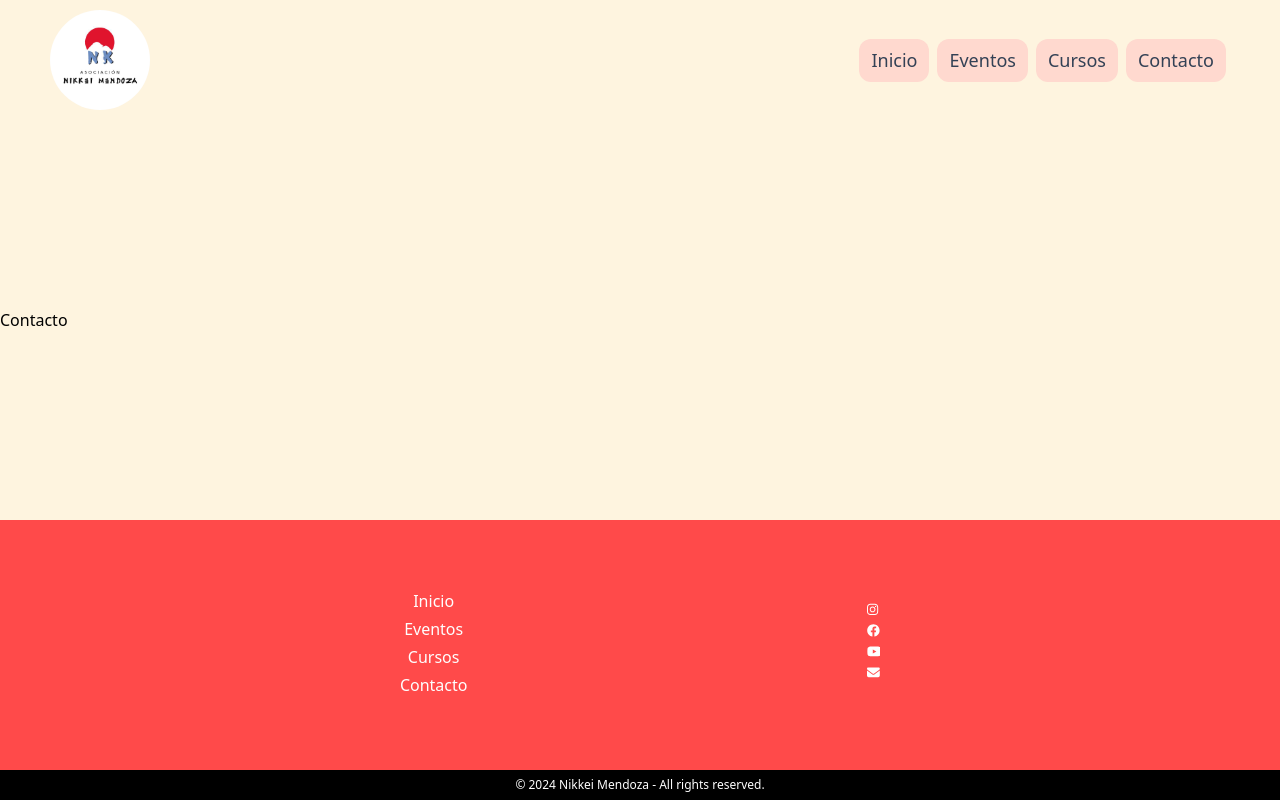
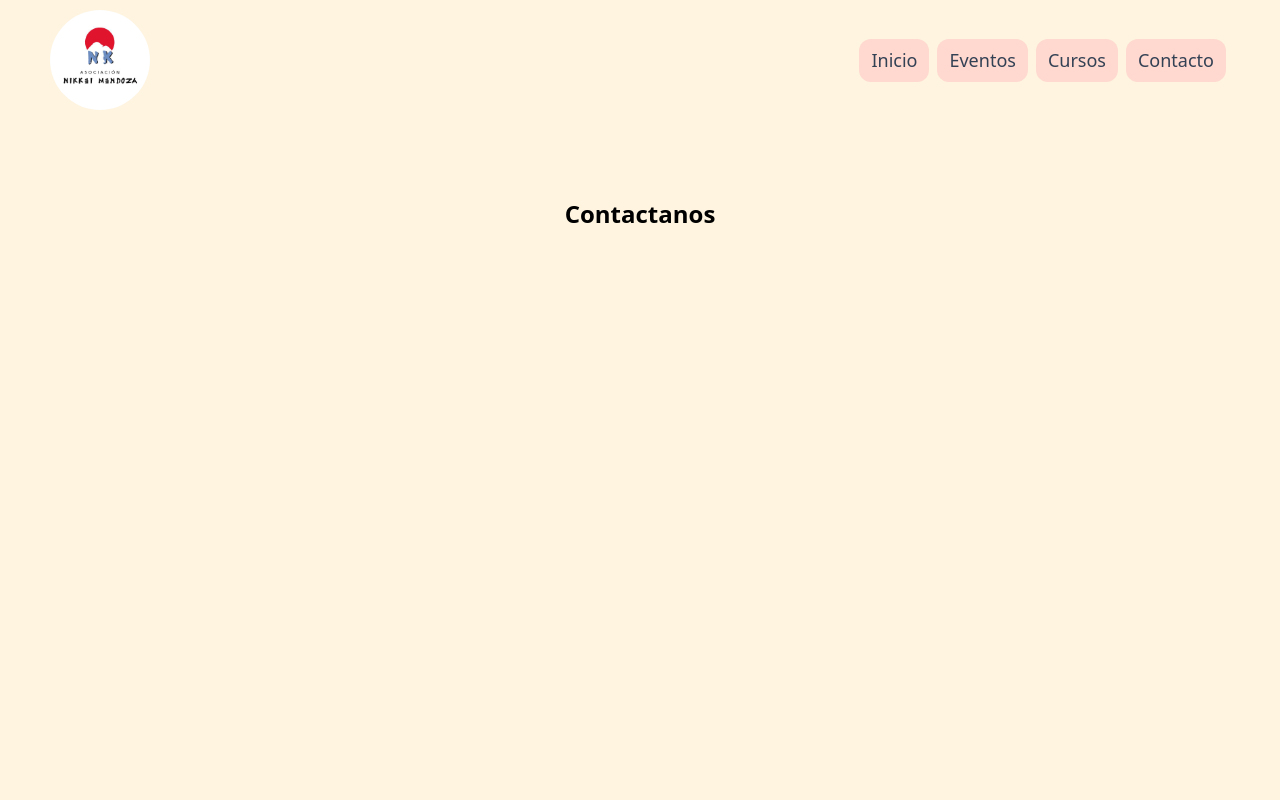
Before and after one commit to LiliaG-hiramatsu/nikkeimendoza, a React (Vite) app: page /contacto in a window 1280 px wide. Shown: the top 800 px of the page. Built offline with nearby package versions, Linux system fonts and the light colour scheme.

Commit message:
correcciones

```diff
--- a/src/components/Footer.jsx
+++ b/src/components/Footer.jsx
@@ -28,22 +28,20 @@ export default function Footer() {
                     <ul className="list-none py-4"
                     >
                         <li>
-                            <a href="#">
+                            <a href="https://www.instagram.com/nikkeimendoza" rel="noreferrer" target="_blank">
                                 <svg
                                 xmlns="http://www.w3.org/2000/svg"
-                                height="0.8em"
                                 viewBox="0 0 448 512"
-                                className="fill-[#fefefe] mb-2 hover:fill-black"
-                                >
+                                className="fill-[#fefefe] mb-2 hover:fill-black">
                                 <path d="M224.1 141c-63.6 0-114.9 51.3-114.9 114.9s51.3 114.9 114.9 114.9S339 319.5 339 255.9 287.7 141 224.1 141zm0 189.6c-41.1 0-74.7-33.5-74.7-74.7s33.5-74.7 74.7-74.7 74.7 33.5 74.7 74.7-33.6 74.7-74.7 74.7zm146.4-194.3c0 14.9-12 26.8-26.8 26.8-14.9 0-26.8-12-26.8-26.8s12-26.8 26.8-26.8 26.8 12 26.8 26.8zm76.1 27.2c-1.7-35.9-9.9-67.7-36.2-93.9-26.2-26.2-58-34.4-93.9-36.2-37-2.1-147.9-2.1-184.9 0-35.8 1.7-67.6 9.9-93.9 36.1s-34.4 58-36.2 93.9c-2.1 37-2.1 147.9 0 184.9 1.7 35.9 9.9 67.7 36.2 93.9s58 34.4 93.9 36.2c37 2.1 147.9 2.1 184.9 0 35.9-1.7 67.7-9.9 93.9-36.2 26.2-26.2 34.4-58 36.2-93.9 2.1-37 2.1-147.8 0-184.8zM398.8 388c-7.8 19.6-22.9 34.7-42.6 42.6-29.5 11.7-99.5 9-132.1 9s-102.7 2.6-132.1-9c-19.6-7.8-34.7-22.9-42.6-42.6-11.7-29.5-9-99.5-9-132.1s-2.6-102.7 9-132.1c7.8-19.6 22.9-34.7 42.6-42.6 29.5-11.7 99.5-9 132.1-9s102.7-2.6 132.1 9c19.6 7.8 34.7 22.9 42.6 42.6 11.7 29.5 9 99.5 9 132.1s2.7 102.7-9 132.1z"/>
                                 </svg>
                             </a>
                         </li>
                         <li>
-                            <a href="#">
+                            <a href="https://www.facebook.com/nikkeimendoza" rel="noreferrer" target="_blank">
                                 <svg
                                 xmlns="http://www.w3.org/2000/svg"
-                                height="0.8em"
+                                height="1.3em"
                                 viewBox="0 0 512 512"
                                 className="fill-[#fefefe] mb-2 hover:fill-black"
                                 >
@@ -52,26 +50,14 @@ export default function Footer() {
                             </a>
                         </li>
                         <li>
-                            <a href="#">
+                            <a href="https://www.youtube.com/@nikkeimendoza2018" rel="noreferrer" target="_blank">
                                 <svg
                                 xmlns="http://www.w3.org/2000/svg"
-                                height="0.8em"
+                                height="1.3em"
                                 viewBox="0 0 512 512"
                                 className="fill-[#fefefe] mb-2 hover:fill-black"
                                 >
                                 <path d="M549.7 124.1c-6.3-23.7-24.8-42.3-48.3-48.6C458.8 64 288 64 288 64S117.2 64 74.6 75.5c-23.5 6.3-42 24.9-48.3 48.6-11.4 42.9-11.4 132.3-11.4 132.3s0 89.4 11.4 132.3c6.3 23.7 24.8 41.5 48.3 47.8C117.2 448 288 448 288 448s170.8 0 213.4-11.5c23.5-6.3 42-24.2 48.3-47.8 11.4-42.9 11.4-132.3 11.4-132.3s0-89.4-11.4-132.3zm-317.5 213.5V175.2l142.7 81.2-142.7 81.2z"/>
-                                </svg>
-                            </a>
-                        </li>
-                        <li>
-                            <a href="#">
-                                <svg
-                                xmlns="http://www.w3.org/2000/svg"
-                                height="0.8em"
-                                viewBox="0 0 512 512"
-                                className="fill-[#fefefe] mb-2 hover:fill-black"
-                                >
-                                <path d="M48 64C21.5 64 0 85.5 0 112c0 15.1 7.1 29.3 19.2 38.4L236.8 313.6c11.4 8.5 27 8.5 38.4 0L492.8 150.4c12.1-9.1 19.2-23.3 19.2-38.4c0-26.5-21.5-48-48-48H48zM0 176V384c0 35.3 28.7 64 64 64H448c35.3 0 64-28.7 64-64V176L294.4 339.2c-22.8 17.1-54 17.1-76.8 0L0 176z"/>
                                 </svg>
                             </a>
                         </li>
--- a/src/pages/Contacto.jsx
+++ b/src/pages/Contacto.jsx
@@ -1,7 +1,10 @@
-import React from 'react'
-
 export default function Contacto() {
   return (
-    <div>Contacto</div>
+    <div className="w-auto h-screen mx-32 my-16 flex flex-col">
+      <div className="self-center p-3">
+        <h1 className="text-[24px] font-semibold text-center">Contactanos</h1>
+
+      </div>
+    </div>
   )
 }
--- a/src/pages/Eventos.jsx
+++ b/src/pages/Eventos.jsx
@@ -6,7 +6,7 @@ export default function Eventos() {
   {
     "id": 1,
     "img": "/data/random-image.jpg",
-    "nombre": "Concierto de Taiko",
+    "nombre": "Exhibición de Taiko",
     "fecha": "6-04-2024"
   },
   {
```
